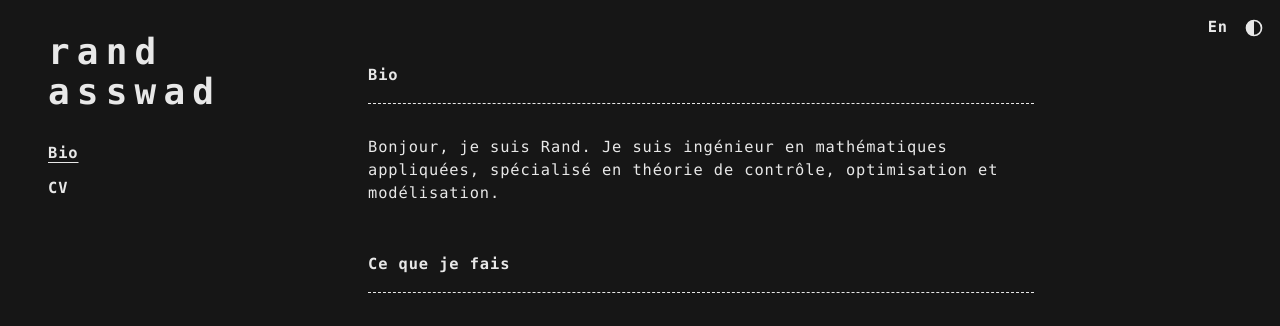
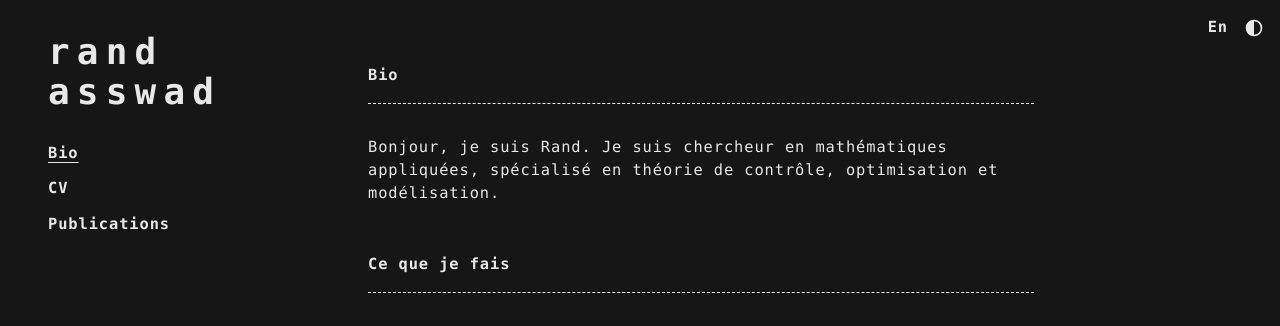
Before and after one commit to rand-asswad/website-v2, a Jekyll site: the page built from _src/fr/index.md, in a window 1280 px wide. Shown: the top 326 px of the page. Built offline with Jekyll 4.4.1, drawn with Linux system fonts in a browser that asks for light colours.

Commit message:
Added publications page

```diff
--- a/_src/_sass/abstract/_variables.scss
+++ b/_src/_sass/abstract/_variables.scss
@@ -61,3 +61,6 @@ $theme-map-dark: (
     $theme-tertiary:      #444444,
     $theme-on-tertiary:   #e8e8e8,
 );
+
+// Publication types (must match the `type` values in _data/publications.yml)
+$publication-types: journal, conference, preprint;
--- a/_src/_sass/components/_components.scss
+++ b/_src/_sass/components/_components.scss
@@ -2,3 +2,4 @@
 @use 'lang-switch';
 @use 'theme-toggle';
 @use 'entries';
+@use 'publications';
--- /dev/null
+++ b/_src/_sass/components/_publications.scss
@@ -0,0 +1,62 @@
+@use '../abstract' as *;
+
+// Filter: native radio buttons, visually replaced by nav-style text
+.filter {
+  display: flex;
+  flex-wrap: wrap;
+  gap: $space * 1.5;
+  padding: 0;
+  border: 0;
+  margin-block-end: $space * 2;
+
+  &__option {
+    position: relative;
+    font-weight: 700;
+    cursor: pointer;
+
+    input {
+      position: absolute;
+      inset: 0;
+      margin: 0;
+      opacity: 0;
+      cursor: pointer;
+    }
+
+    span {
+      text-decoration-thickness: 1px;
+      text-underline-offset: 0.25em;
+    }
+
+    &:hover span,
+    input:checked + span {
+      text-decoration: underline;
+    }
+
+    input:focus-visible + span {
+      outline: 1px dashed currentColor;
+      outline-offset: 3px;
+    }
+  }
+}
+
+.publications__list {
+  padding: 0;
+  list-style: none;
+}
+
+.publication {
+  & + & {
+    margin-block-start: $space * 1.5;
+  }
+
+  &__title {
+    font-weight: 700;
+  }
+}
+
+// Grey out (never hide) everything that is not the selected type
+@each $type in $publication-types {
+  .publications:has(input[value="#{$type}"]:checked) .publication:not([data-type="#{$type}"]) {
+    opacity: 0.35;
+  }
+}
--- a/_src/fr/index.md
+++ b/_src/fr/index.md
@@ -6,7 +6,7 @@ nav_title: Bio
 nav_order: 1
 permalink: /fr/
 ---
-Bonjour, je suis Rand. Je suis ingénieur en mathématiques appliquées,
+Bonjour, je suis Rand. Je suis chercheur en mathématiques appliquées,
 spécialisé en théorie de contrôle, optimisation et modélisation.
 
 ## Ce que je fais
```
Also changed, not shown: _src/_data/i18n.yml (+14 -4 lines), _src/_data/publications.yml (added, +70 -0 lines), _src/_layouts/publications.html (added, +34 -0 lines), _src/fr/publications.html (added, +7 -0 lines), _src/publications.html (added, +7 -0 lines).
